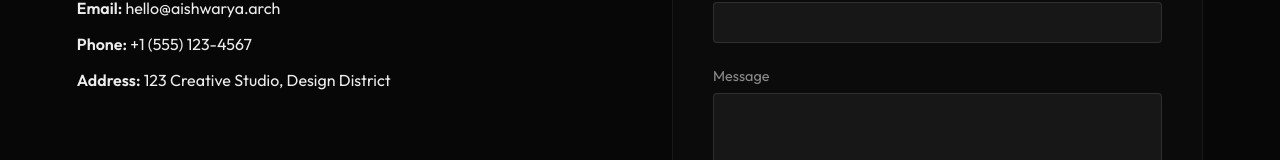
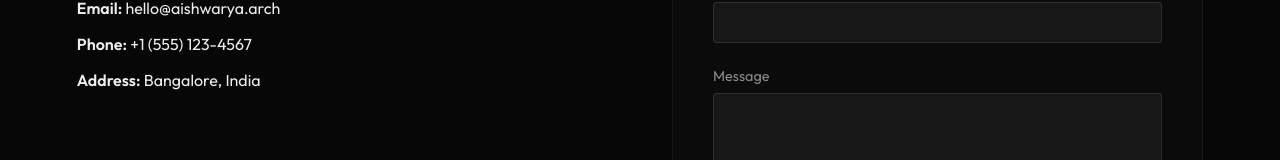
Before and after one commit to pavanpavan1138h-cpu/aishwarya_portfolio, a React (Vite) app: page /contact in a window 1280 px wide. Shown: the part 414-574 px from the top of the page. Built offline with nearby package versions, Linux system fonts and the light colour scheme.

Commit message:
style: update location to Bangalore, India

```diff
--- a/src/pages/ContactPage.jsx
+++ b/src/pages/ContactPage.jsx
@@ -14,7 +14,7 @@ const ContactPage = () => {
             <div style={{ display: 'flex', flexDirection: 'column', gap: '1rem' }}>
               <p><strong>Email:</strong> hello@aishwarya.arch</p>
               <p><strong>Phone:</strong> +1 (555) 123-4567</p>
-              <p><strong>Address:</strong> 123 Creative Studio, Design District</p>
+              <p><strong>Address:</strong> Bangalore, India</p>
             </div>
           </div>
           <div className="glass-box fade-in" style={{ padding: '2.5rem' }}>
```
